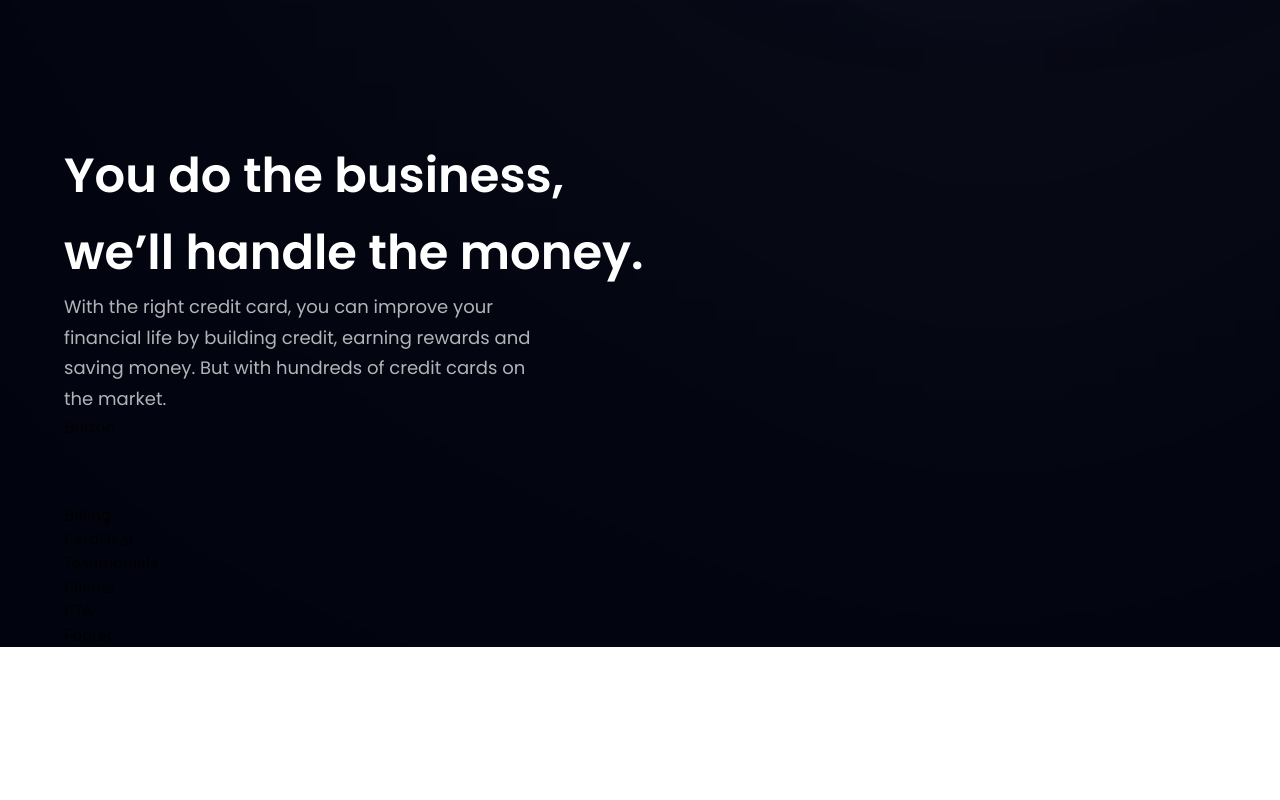
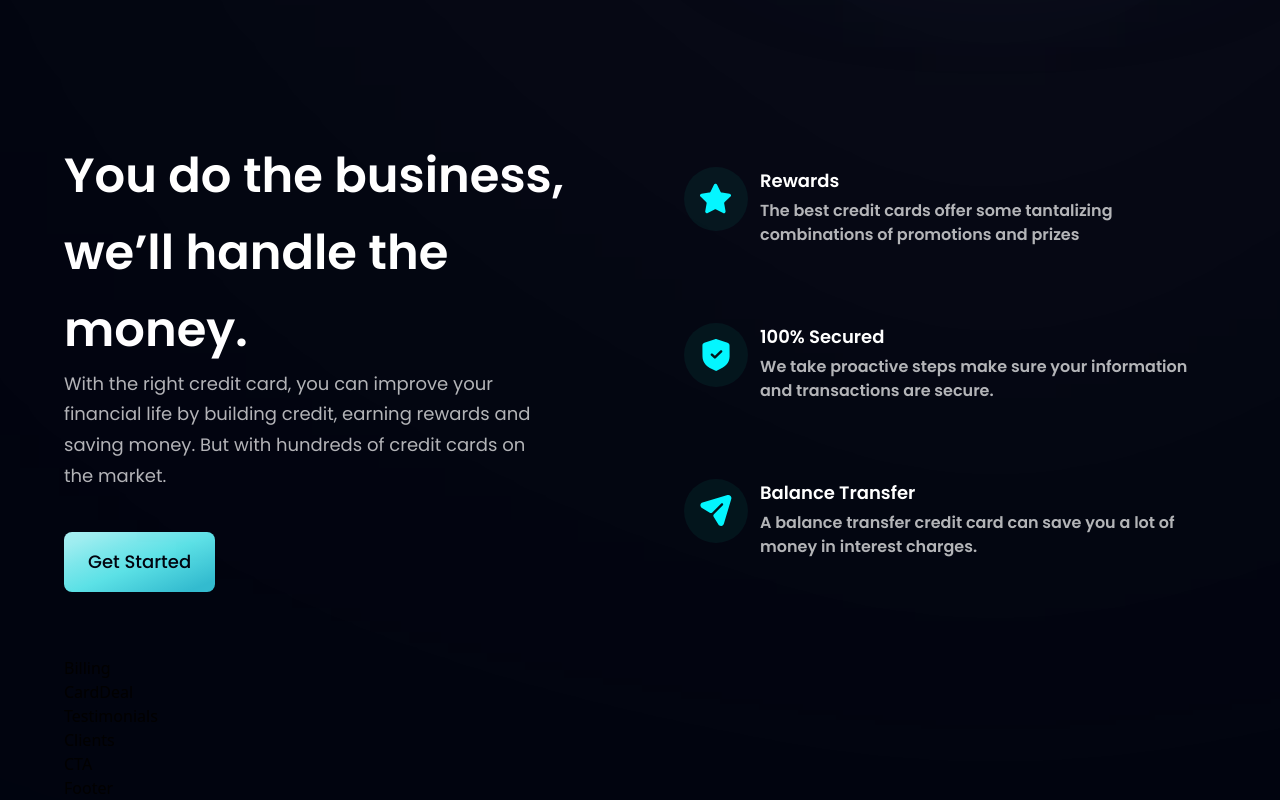
Before and after one commit to Raijin1302/bank-modern-app-jsm, a React (Vite) app: page / in a window 1280 px wide. Shown: the part 851-1651 px from the top of the page. Before the commit the page ends 1498 px from the top, so only its background shows below. Built offline with nearby package versions, Linux system fonts and the light colour scheme.

Commit message:
done Business,Button  component :green_circle: :sunny:

```diff
--- a/src/components/Business.jsx
+++ b/src/components/Business.jsx
@@ -2,6 +2,26 @@
 import { features } from "../constants";
 import styles, { layout } from "../style";
 import Button from "./Button";
+
+const FeatureCard = ({ icon, title, content, index }) => (
+  <div
+    className={`flex flex-row p-6 rounded-2xl feature-card ${
+      index === features.length - 1 ? "mb-0" : "mb-6"
+    }`}
+  >
+    <div className="w-[64px] h-[64px] rounded-full flex justify-center items-center bg-dimBlue">
+      <img src={icon} alt="icon" className="w-1/2 h-1/2 object-contain" />
+    </div>
+    <div className="flex-1 flex flex-col ml-3">
+      <h4 className="font-poppins font-semibold text-white text-lg mb-1">
+        {title}
+      </h4>
+      <p className="font-poppins font-semibold text-dimWhite text-base mb-1">
+        {content}
+      </p>
+    </div>
+  </div>
+);
 const Business = () => {
   return (
     <section id="features" className={layout.section}>
@@ -15,7 +35,12 @@
           building credit, earning rewards and saving money. But with hundreds
           of credit cards on the market.
         </p>
-        <Button />
+        <Button styles="mt-10" />
+      </div>
+      <div className={`${layout.sectionImg} flex-col`}>
+        {features.map((feature, index) => (
+          <FeatureCard key={feature.id} {...feature} index={index} />
+        ))}
       </div>
     </section>
   );
--- a/src/components/Button.jsx
+++ b/src/components/Button.jsx
@@ -1,7 +1,14 @@
 import React from "react";
 
-const Button = () => {
-  return <div>Button</div>;
+const Button = ({ styles }) => {
+  return (
+    <button
+      type="button"
+      className={`py-4 px-6 bg-blue-gradient font-poppins font-medium text-lg text-primary outline-none rounded-lg ${styles}`}
+    >
+      Get Started
+    </button>
+  );
 };
 
 export default Button;
```
